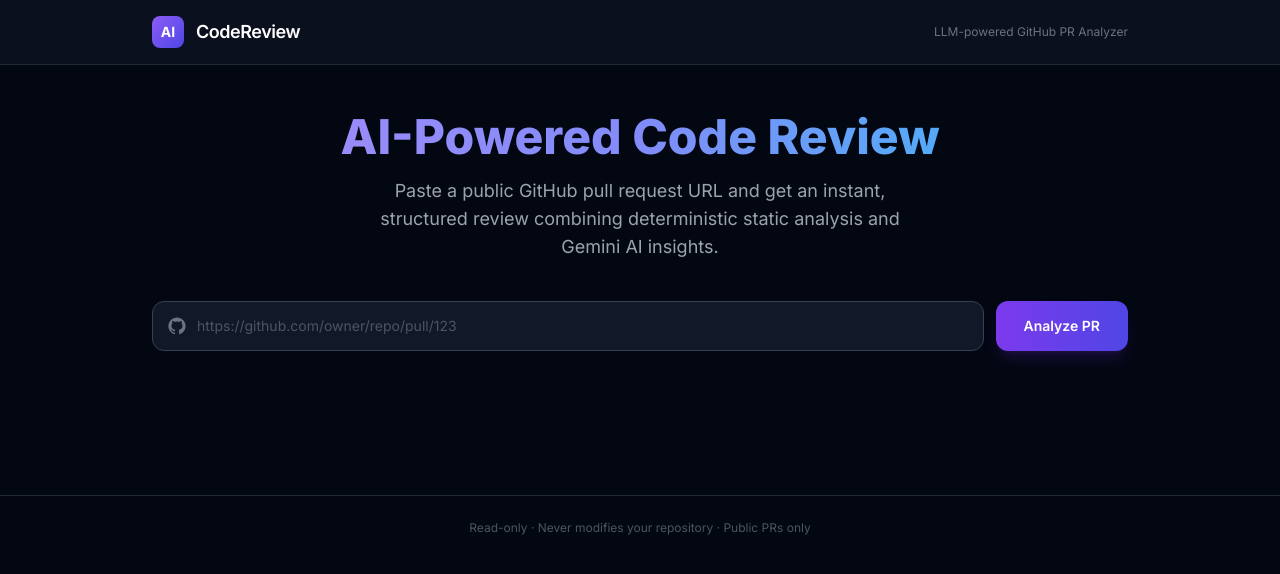
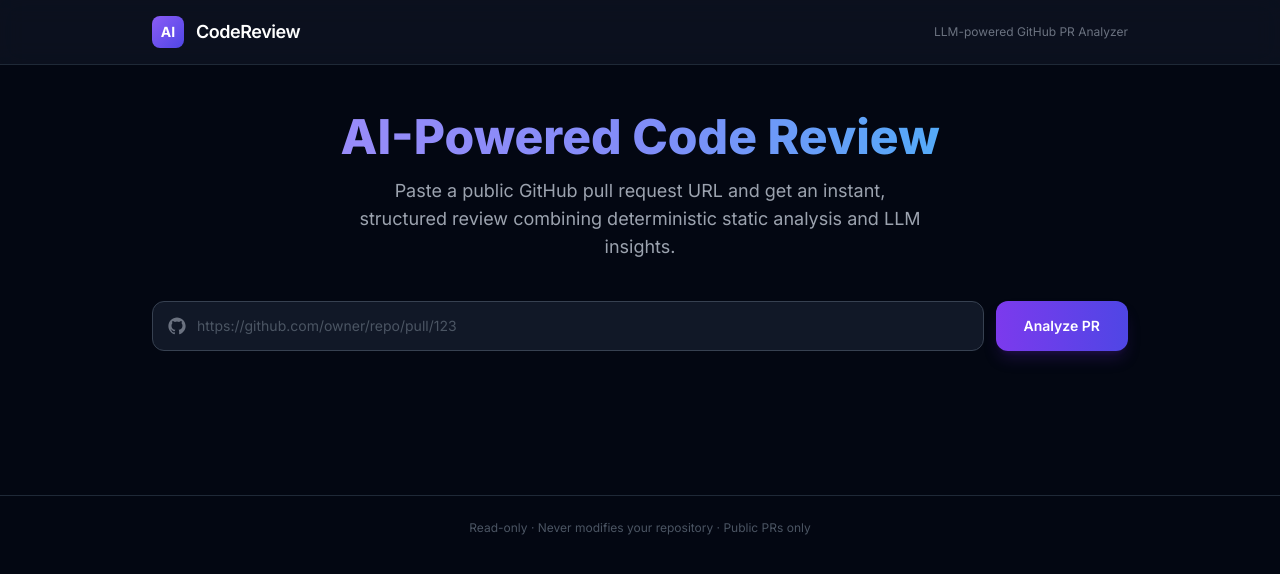
Before and after one commit to vayugautam/CodeReviewer, a React (Vite) app in the folder frontend/: page / in a window 1280 px wide. Shown: the top 574 px of the page. Built offline with nearby package versions, Linux system fonts and the light colour scheme; no server answers.

Commit message:
Update frontend review description

```diff
--- a/frontend/src/App.jsx
+++ b/frontend/src/App.jsx
@@ -64,7 +64,7 @@ export default function App() {
           </h1>
           <p className="text-gray-400 max-w-xl mx-auto text-base sm:text-lg">
             Paste a public GitHub pull request URL and get an instant, structured
-            review combining deterministic static analysis and Gemini AI insights.
+            review combining deterministic static analysis and LLM insights.
           </p>
         </section>
 
```
